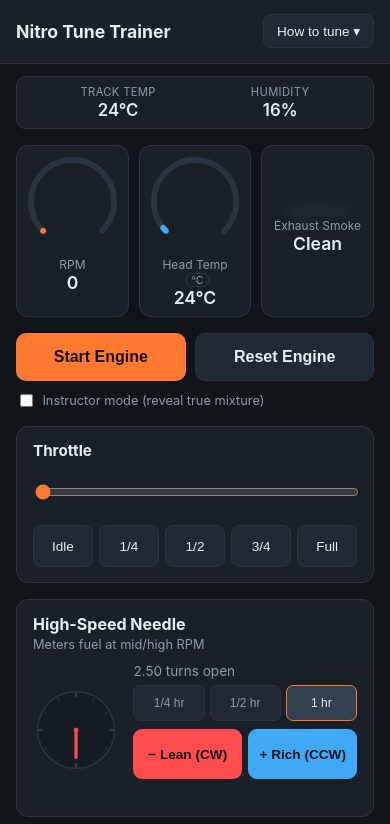
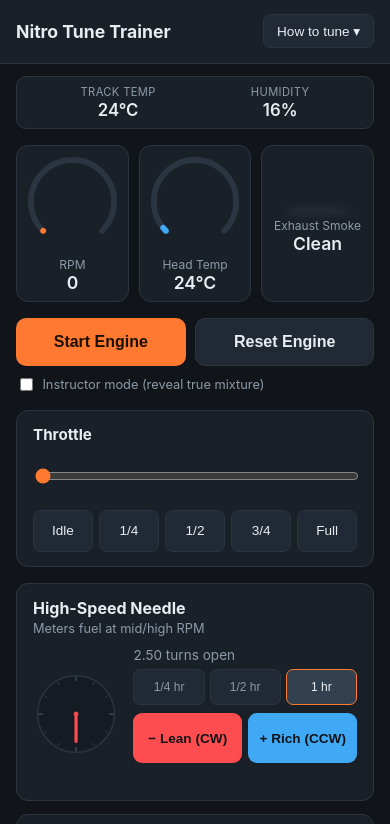
Before and after one commit to asepnh/nitro-sim, a plain HTML site: page index.html in a window 390 px wide. Shown: the top 824 px of the page. Drawn offline with Linux system fonts and the light colour scheme.

Commit message:
Remove F/C toggle, always show temperatures in Celsius
Co-Authored-By: Claude Sonnet 5 <noreply@anthropic.com>
Claude-Session: https://claude.ai/code/session_0194zwoPhocGWButJ346dnrV

```diff
--- a/css/styles.css
+++ b/css/styles.css
@@ -110,15 +110,6 @@ h1, h2 { margin: 0; }
 .gauge canvas { width: 100%; max-width: 110px; height: auto; }
 .gauge-label { font-size: 0.75rem; color: var(--muted); margin-top: 0.2rem; }
 .gauge-value { font-size: 1.1rem; font-weight: 600; }
-.unit-toggle {
-  background: none;
-  border: 1px solid var(--border);
-  color: var(--muted);
-  border-radius: 6px;
-  font-size: 0.65rem;
-  padding: 0.05rem 0.3rem;
-  margin-left: 0.3rem;
-}
 
 .smoke-gauge .smoke-visual {
   height: 60px;
--- a/index.html
+++ b/index.html
@@ -47,10 +47,7 @@
       </div>
       <div class="gauge" id="tempGauge">
         <canvas width="160" height="160"></canvas>
-        <div class="gauge-label">
-          Head Temp
-          <button id="unitToggle" class="unit-toggle">°C</button>
-        </div>
+        <div class="gauge-label">Head Temp</div>
         <div class="gauge-value" id="tempValue">24°C</div>
       </div>
       <div class="gauge smoke-gauge" id="smokeGauge">
--- a/js/app.js
+++ b/js/app.js
@@ -4,7 +4,6 @@ import { EngineAudio } from "./audio.js";
 const model = new EngineModel();
 const audio = new EngineAudio();
 
-let tempUnit = "C";
 let selectedStep = { hsn: 1, lsn: 1, idle: 1 };
 
 // ---------- DOM refs ----------
@@ -14,7 +13,6 @@ const resetBtn = el("#resetBtn");
 const instructorMode = el("#instructorMode");
 const throttleSlider = el("#throttleSlider");
 const statusBanner = el("#statusBanner");
-const unitToggle = el("#unitToggle");
 const guideToggle = el("#guideToggle");
 const guidePanel = el("#guidePanel");
 
@@ -27,15 +25,10 @@ guideToggle.addEventListener("click", () => {
   guideToggle.setAttribute("aria-expanded", String(!open));
 });
 
-unitToggle.addEventListener("click", () => {
-  tempUnit = tempUnit === "F" ? "C" : "F";
-  unitToggle.textContent = `°${tempUnit}`;
-});
-
+// All temperatures are shown in Celsius; the model stores Fahrenheit
+// internally, so every display point converts through this helper.
 function fmtTemp(fahrenheit) {
-  return tempUnit === "F"
-    ? `${Math.round(fahrenheit)}°F`
-    : `${Math.round(((fahrenheit - 32) * 5) / 9)}°C`;
+  return `${Math.round(((fahrenheit - 32) * 5) / 9)}°C`;
 }
 
 // ---------- Throttle ----------
@@ -270,9 +263,7 @@ function frame(now) {
   drawDial(tempCanvas, tempFrac, tempColor);
   el("#tempValue").textContent = fmtTemp(model.tempF);
 
-  // Track conditions always read in Celsius, independent of the head-temp
-  // gauge's unit toggle.
-  el("#conditionTemp").textContent = `${Math.round(((model.ambientF - 32) * 5) / 9)}°C`;
+  el("#conditionTemp").textContent = fmtTemp(model.ambientF);
   el("#conditionHumidity").textContent = `${Math.round(model.humidityPct)}%`;
 
   smokePuff.style.height = `${10 + model.smoke * 0.5}%`;
```
